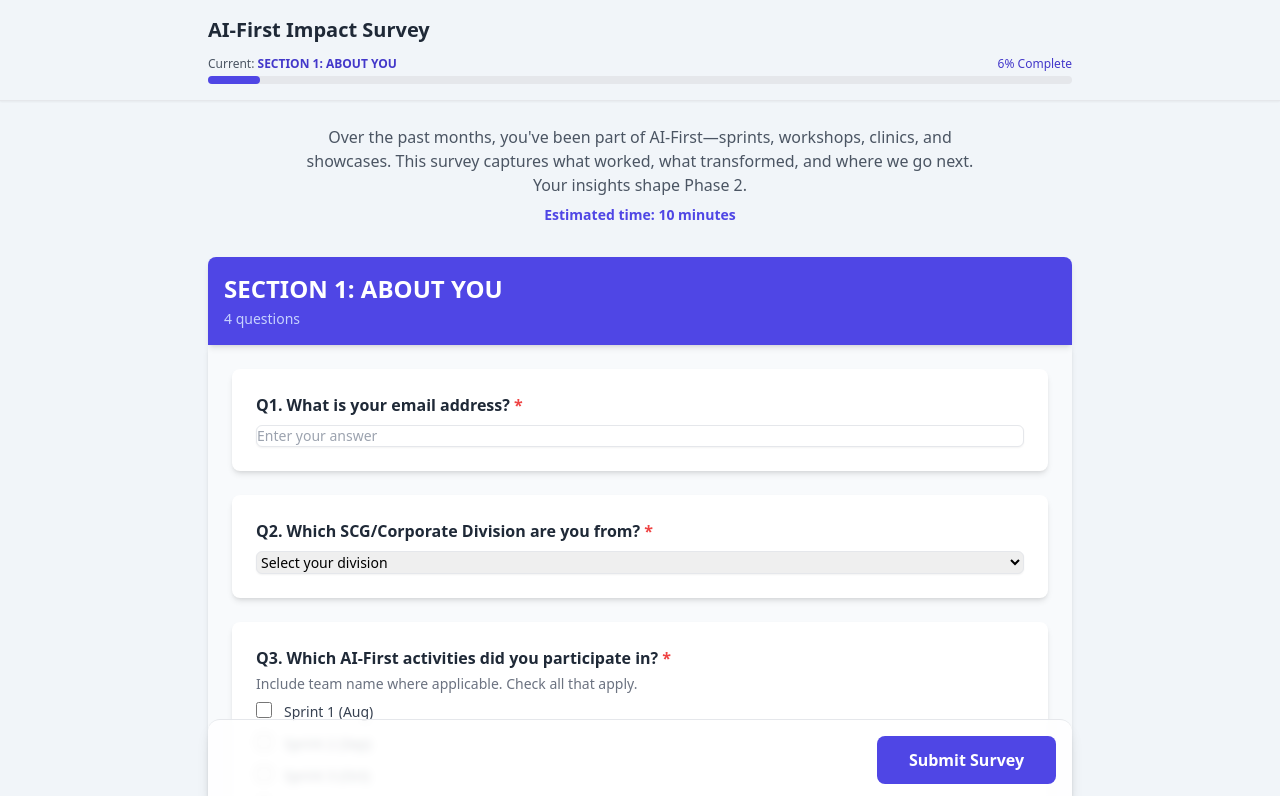
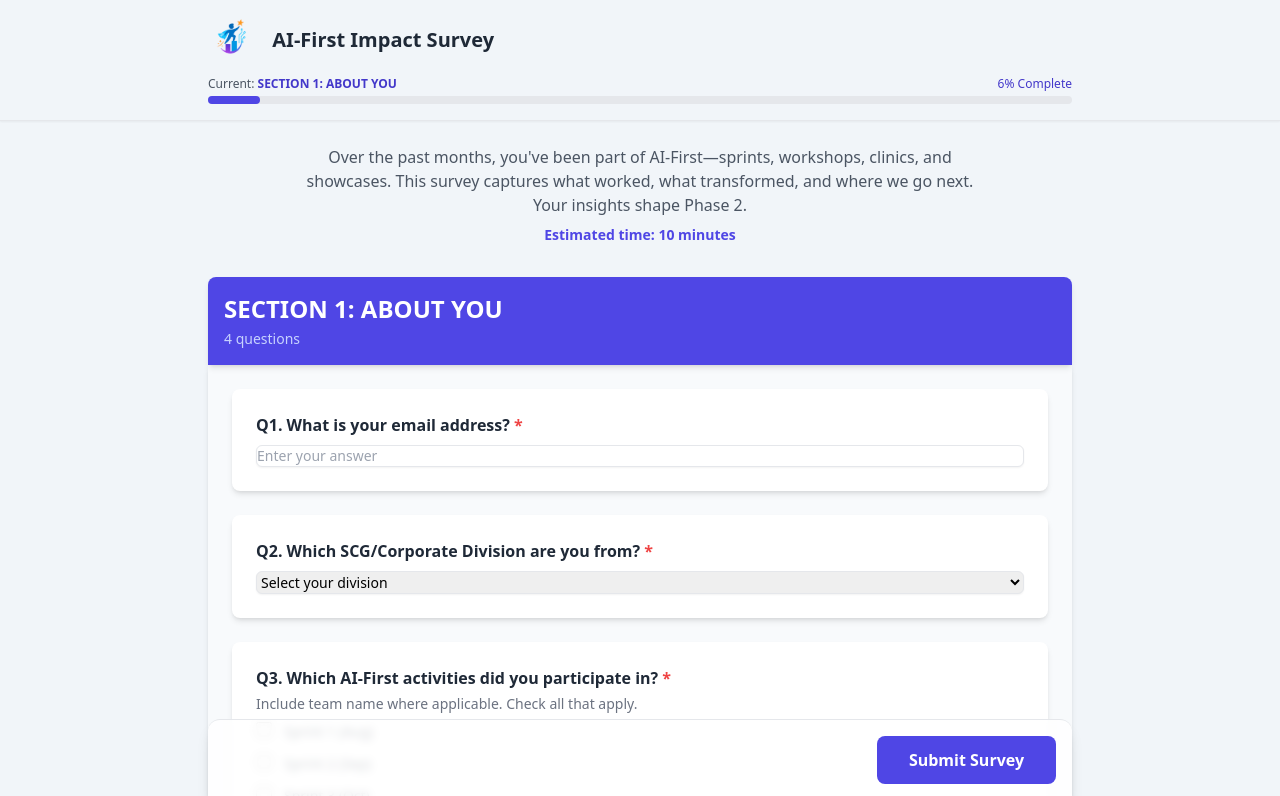
Before and after one commit to s4dha/AI-First-Survey, a React (Vite) app: page / in a window 1280 px wide. Shown: the top 796 px of the page. Built offline with nearby package versions, Linux system fonts and the light colour scheme.

Commit message:
add logo

```diff
--- a/App.tsx
+++ b/App.tsx
@@ -656,7 +656,10 @@ export default function App() {
             {/* Nav for Dashboard */}
             <div className="bg-white shadow-sm border-b border-gray-200 sticky top-0 z-50">
                 <div className="container mx-auto max-w-6xl px-4 py-4 flex justify-between items-center">
-                    <h1 className="text-xl font-bold text-gray-800">AI-First <span className="text-indigo-600">Analytics</span></h1>
+                    <div className="flex items-center gap-3">
+                         <img src="/logo.png" alt="Logo" className="h-10 w-auto" />
+                         <h1 className="text-xl font-bold text-gray-800">AI-First <span className="text-indigo-600">Analytics</span></h1>
+                    </div>
                     <button
                         onClick={() => setViewMode('survey')}
                         className="text-sm font-medium text-gray-600 hover:text-indigo-600 transition-colors flex items-center"
@@ -708,7 +711,8 @@ export default function App() {
         <div className="sticky top-0 z-40 bg-slate-100/95 backdrop-blur-md border-b border-gray-200 shadow-sm transition-all">
             <div className="container mx-auto max-w-4xl px-4 py-4">
                 <div className="flex justify-between items-center mb-3">
-                     <div>
+                     <div className="flex items-center gap-4">
+                        <img src="/logo.png" alt="Logo" className="h-12 w-auto" />
                         <h1 className="text-xl font-bold text-gray-800">AI-First Impact Survey</h1>
                      </div>
                                               {/*
```
Also changed, not shown: logo.png (added).
